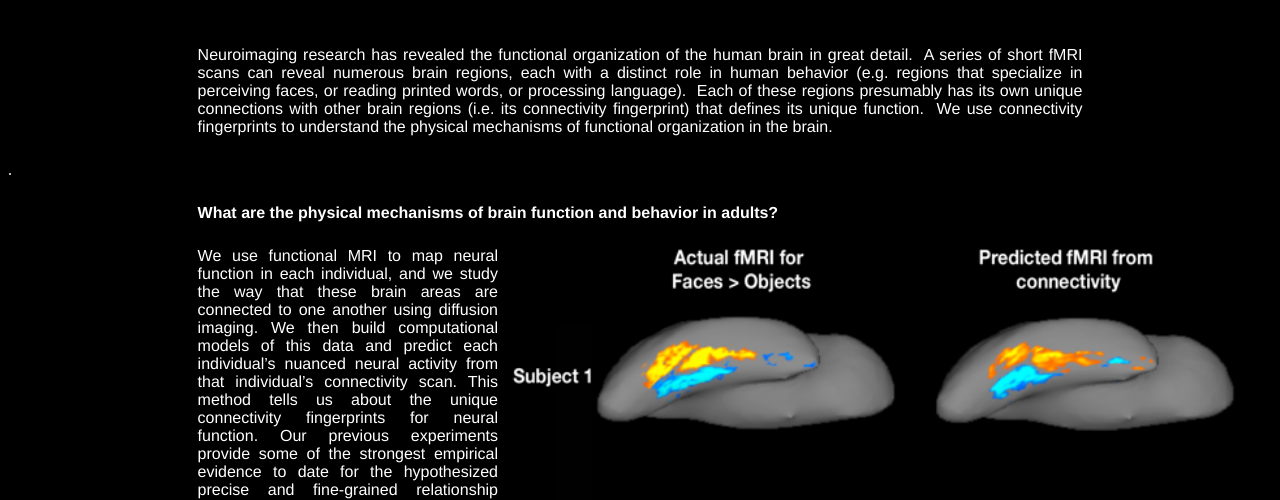
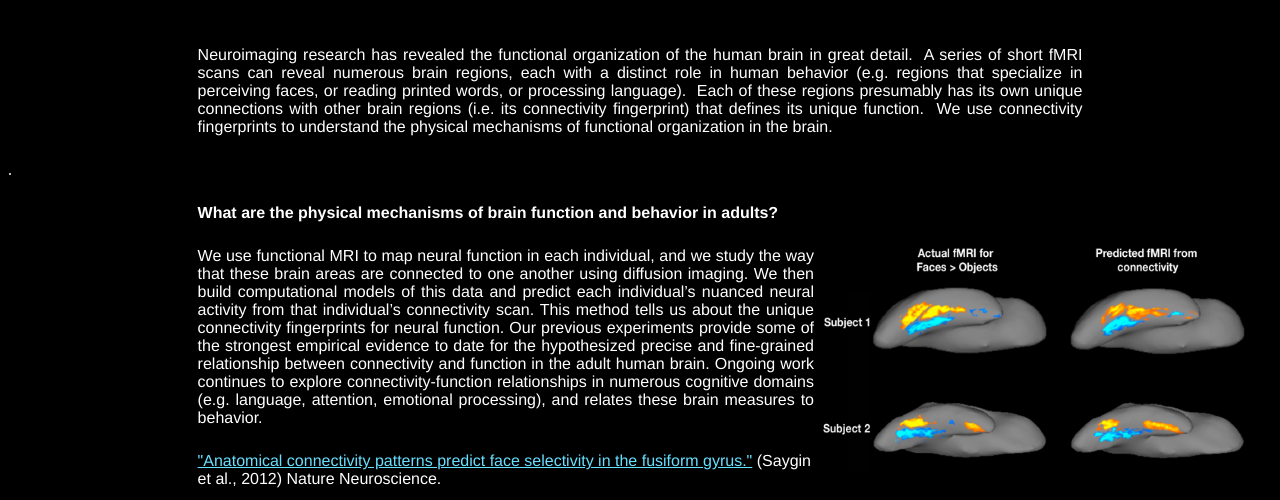
Before and after one commit to micahrhodes-osu/micahrhodes-osu.github.io, a plain HTML site: page ZlabResearch.html in a window 1280 px wide. Shown: the part 235-735 px from the top of the page. Drawn offline with Linux system fonts and the light colour scheme.

Commit message:
Update ZlabResearch.html

```diff
--- a/ZlabResearch.html
+++ b/ZlabResearch.html
@@ -41,7 +41,7 @@ Each of these regions presumably has its own unique connections with other brain
 
 <p> <strong>What are the physical mechanisms of brain function and behavior in adults?</strong> </p>
 
-<img src="ResearchPicture1.png" height="30%" width="60%" style="float: right; margin-bottom: 3px; margin-left: 3px; margin-right:1%; margin-top:0%;" >
+<img src="ResearchPicture1.png" height="15%" width="35%" style="float: right; margin-bottom: 3px; margin-left: 3px; margin-right:1%; margin-top:0%;" >
 <p style="text-align: justify;"> We use functional MRI to map neural function in each individual, and we study the way that these brain areas are connected to one another using diffusion imaging. We then build computational models of this data and predict each individual’s nuanced neural activity from that individual’s connectivity scan.
 This method tells us about the unique connectivity fingerprints for neural function. Our previous experiments provide some of the strongest empirical evidence to date for the hypothesized precise and fine-grained relationship between connectivity and function in the adult human brain. Ongoing work continues to explore connectivity-function relationships in numerous cognitive domains (e.g. language, attention, emotional processing), and relates these brain measures to behavior. </p>
 
```
